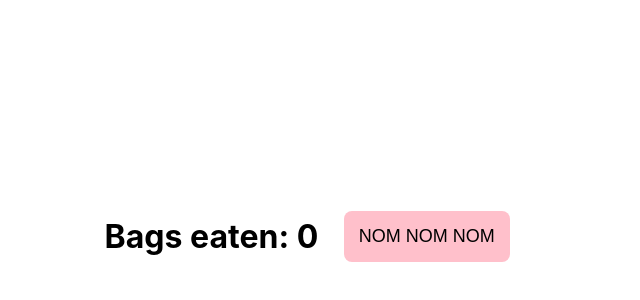
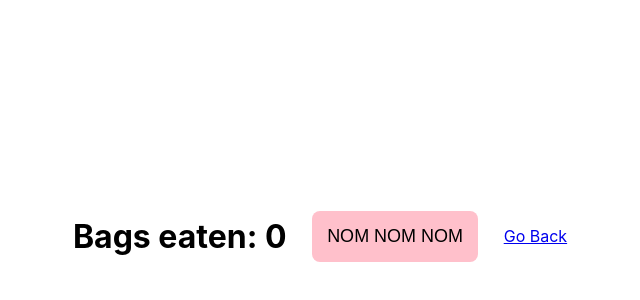
Before and after one commit to super8989/React_vending_machine_app, a React (Create React App) app: page /chips in a window 1280 px wide. Shown: the part 164-464 px from the top of the page, without its empty margins (320-960 px from the left). Built offline with nearby package versions, Linux system fonts and the light colour scheme.

Commit message:
added Link to the rest of components to go back to VendingMachine

```diff
--- a/src/Chips.js
+++ b/src/Chips.js
@@ -1,5 +1,6 @@
 import React, { Component } from "react";
 import chipsImg from "./img/Chips.png";
+import { Link } from "react-router-dom";
 
 import "./Chips.css";
 
@@ -34,6 +35,9 @@
 			<div className='Chips'>
 				<h1>Bags eaten: {this.state.bags.length}</h1>
 				<button onClick={this.handleClick}>nom nom nom</button>
+				<Link exact to='/'>
+					Go Back
+				</Link>
 				{bags}
 			</div>
 		);
--- a/src/Sardines.js
+++ b/src/Sardines.js
@@ -1,4 +1,5 @@
 import React, { Component } from "react";
+import { Link } from "react-router-dom";
 import "./Sardines.css";
 
 class Sardines extends Component {
@@ -12,6 +13,7 @@
 				}}
 			>
 				<h1>Ooh look at all the sardines!</h1>
+				<Link to='/'>Go Back</Link>
 			</div>
 		);
 	}
--- a/src/Soda.js
+++ b/src/Soda.js
@@ -1,4 +1,5 @@
 import React, { Component } from "react";
+import { Link } from "react-router-dom";
 
 import sodaImg from "./img/Soda.png";
 import "./Soda.css";
@@ -12,6 +13,9 @@
 				<h3>I'm actually a Pepsi fan</h3>
 				<p>(Pepsi please)</p>
 				<img src={sodaImg} alt='coca cola can' />
+				<Link exact to='/'>
+					Go Back
+				</Link>
 			</div>
 		);
 	}
```
